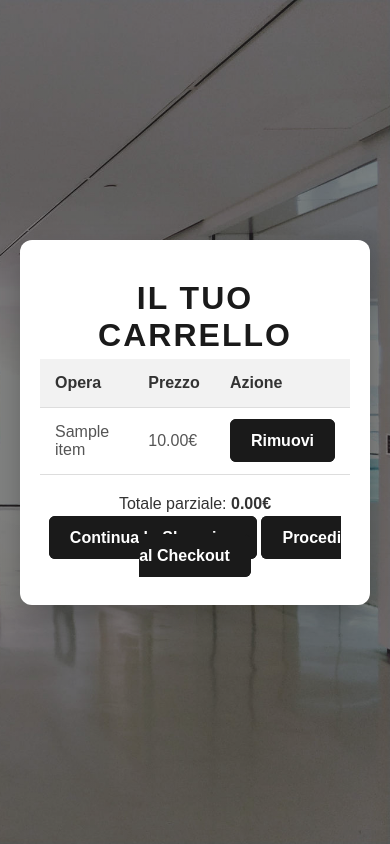
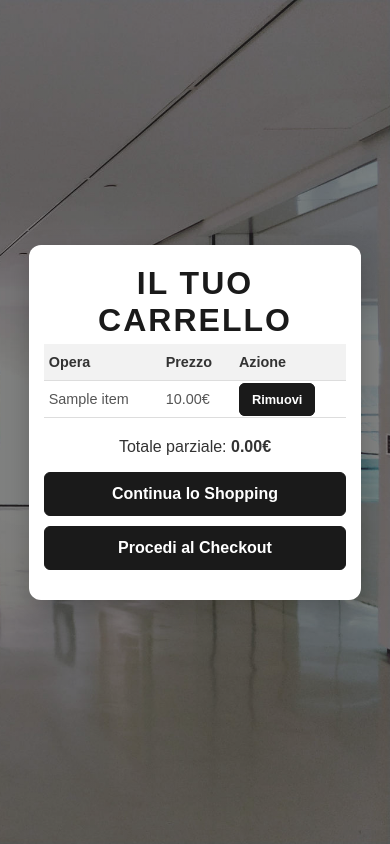
Before and after one commit to gabdm22/Tecnologie_sistemi_web, a Flask app: template templates/carrello.html in a window 390 px wide. Run offline with Flask 3, Linux system fonts and the light colour scheme; the template is opened without the code that fills it: most values are stand-ins (such as "Sample title", 1, 10 or a date in 2020).

Commit message:
media query carrello, profilo e vetrina

```diff
--- a/static/style_carrello.css
+++ b/static/style_carrello.css
@@ -128,3 +128,34 @@ footer{
     text-align: center;
     font-size: 0.8rem;
 }
+
+
+
+@media (max-width: 768px){
+    .carrello-container{
+        width: 95%;
+        padding: 20px 15px;
+    }
+
+    .carrello-table th, .carrello-table td{
+        padding: 10px 5px;
+        font-size: 0.9rem;
+    }
+
+    .btn-rimuovi{
+        padding: 8px 12px;
+        font-size: 0.8rem;
+    }
+
+    .btn-continua, .btn-procedi{
+        display: block;
+        width: 100%;
+        margin-bottom: 10px;
+        box-sizing: border-box;
+    }
+
+    .carello-totale{
+        text-align: center;
+        padding-top: 15px;
+    }
+}
--- a/templates/carrello.html
+++ b/templates/carrello.html
@@ -2,6 +2,7 @@
 <html lang="it">
 <head>
     <meta charset="UTF-8">
+    <meta name="viewport" content="width=device-width, initial-scale=1.0">
     <title>Il tuo Carrello</title>
     <link rel="stylesheet" href="/static/style_carrello.css">
 </head>
--- a/templates/profilo.html
+++ b/templates/profilo.html
@@ -17,7 +17,7 @@
     <BODY>
         <NAV class="navbar">        <!--MENU'-->
             <DIV class="logo">
-                MoVA - I miei acquisti
+                MoVA - Area personale
             </DIV>
 
             <!--menù a tre linee espandibile (hamburger), visibile solo su dispositivo con "width < 768px"    -->
```
Also changed, not shown: static/style_vetrina.css (+17 -2 lines).
